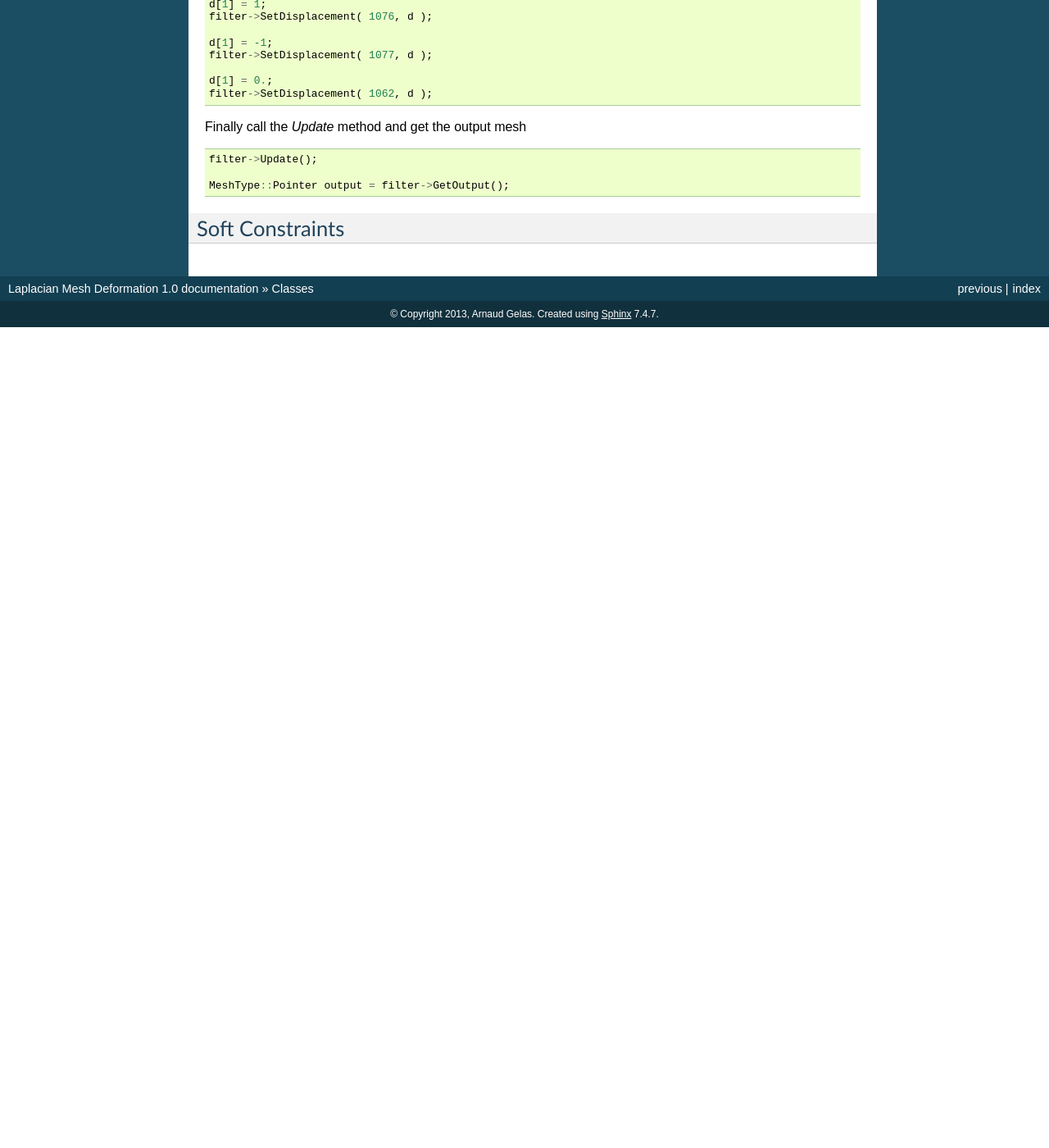
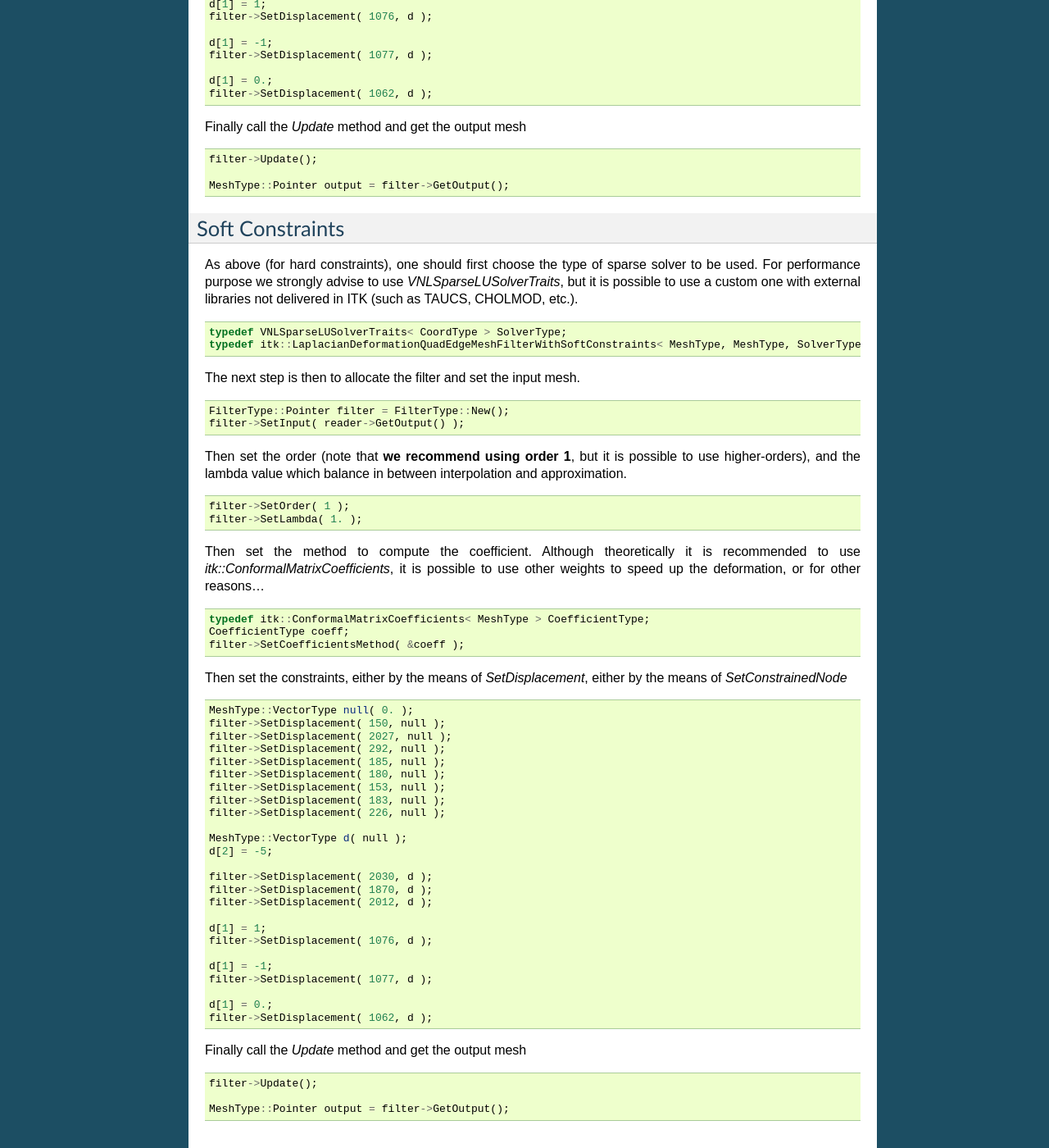
Before and after one commit to arnaudgelas/LaplacianDeformation, a Sphinx documentation site: the page built from doc/source/Implementation.rst, in a window 1280 px wide and 1400 px high, scrolled down 963 px. Shown: the whole window at 82% size. Built offline with Sphinx 7.4.7, drawn with Linux system fonts in a browser that asks for light colours; formulas are drawn with MathJax 3; pages that are not in the unit, such as notebooks, are missing from menus; before the commit the page ends 1362 px from its top, so only the background shows below that; some of the changed text lies outside the part shown.

Commit message:
Soft constraints

```diff
--- a/doc/source/Implementation.rst
+++ b/doc/source/Implementation.rst
@@ -17,7 +17,6 @@
   typedef VNLSparseLUSolverTraits< CoordType > SolverType;
   typedef itk::LaplacianDeformationQuadEdgeMeshFilterWithHardConstraints< MeshType, MeshType, SolverType > FilterType;
 
-
 The next step is then to allocate the filter and set the input mesh.
 
 .. code-block:: c++
@@ -25,7 +24,7 @@
   FilterType::Pointer filter = FilterType::New();
   filter->SetInput( reader->GetOutput() );
 
-Then set the order (note that we recommend using order 2, but it is possible to use higher-orders).
+Then set the order (note that **we recommend using order 2**, but it is possible to use higher-orders).
 
 .. code-block:: c++
 
@@ -82,3 +81,77 @@
 
 Soft Constraints
 ----------------
+
+As above (for hard constraints), one should first choose the type of sparse
+solver to be used. For performance purpose we strongly advise to use
+*VNLSparseLUSolverTraits*, but it is possible to use a custom one with external
+libraries not delivered in ITK (such as TAUCS, CHOLMOD, etc.).
+
+.. code-block:: c++
+
+  typedef VNLSparseLUSolverTraits< CoordType > SolverType;
+  typedef itk::LaplacianDeformationQuadEdgeMeshFilterWithSoftConstraints< MeshType, MeshType, SolverType > FilterType;
+
+The next step is then to allocate the filter and set the input mesh.
+
+.. code-block:: c++
+
+  FilterType::Pointer filter = FilterType::New();
+  filter->SetInput( reader->GetOutput() );
+
+Then set the order (note that **we recommend using order 1**, but it is
+possible to use higher-orders), and the lambda value which balance in between
+interpolation and approximation.
+
+.. code-block:: c++
+
+  filter->SetOrder( 1 );
+  filter->SetLambda( 1. );
+
+Then set the method to compute the coefficient. Although theoretically it is
+recommended to use *itk::ConformalMatrixCoefficients*, it is possible to use
+other weights to speed up the deformation, or for other reasons...
+
+.. code-block:: c++
+
+  typedef itk::ConformalMatrixCoefficients< MeshType > CoefficientType;
+  CoefficientType coeff;
+  filter->SetCoefficientsMethod( &coeff );
+
+Then set the constraints, either by the means of *SetDisplacement*, either by the means of *SetConstrainedNode*
+
+.. code-block:: c++
+
+  MeshType::VectorType null( 0. );
+  filter->SetDisplacement( 150, null );
+  filter->SetDisplacement( 2027, null );
+  filter->SetDisplacement( 292, null );
+  filter->SetDisplacement( 185, null );
+  filter->SetDisplacement( 180, null );
+  filter->SetDisplacement( 153, null );
+  filter->SetDisplacement( 183, null );
+  filter->SetDisplacement( 226, null );
+
+  MeshType::VectorType d( null );
+  d[2] = -5;
+
+  filter->SetDisplacement( 2030, d );
+  filter->SetDisplacement( 1870, d );
+  filter->SetDisplacement( 2012, d );
+
+  d[1] = 1;
+  filter->SetDisplacement( 1076, d );
+
+  d[1] = -1;
+  filter->SetDisplacement( 1077, d );
+
+  d[1] = 0.;
+  filter->SetDisplacement( 1062, d );
+
+Finally call the *Update* method and get the output mesh
+
+.. code-block:: c++
+
+  filter->Update();
+
+  MeshType::Pointer output = filter->GetOutput();
```
